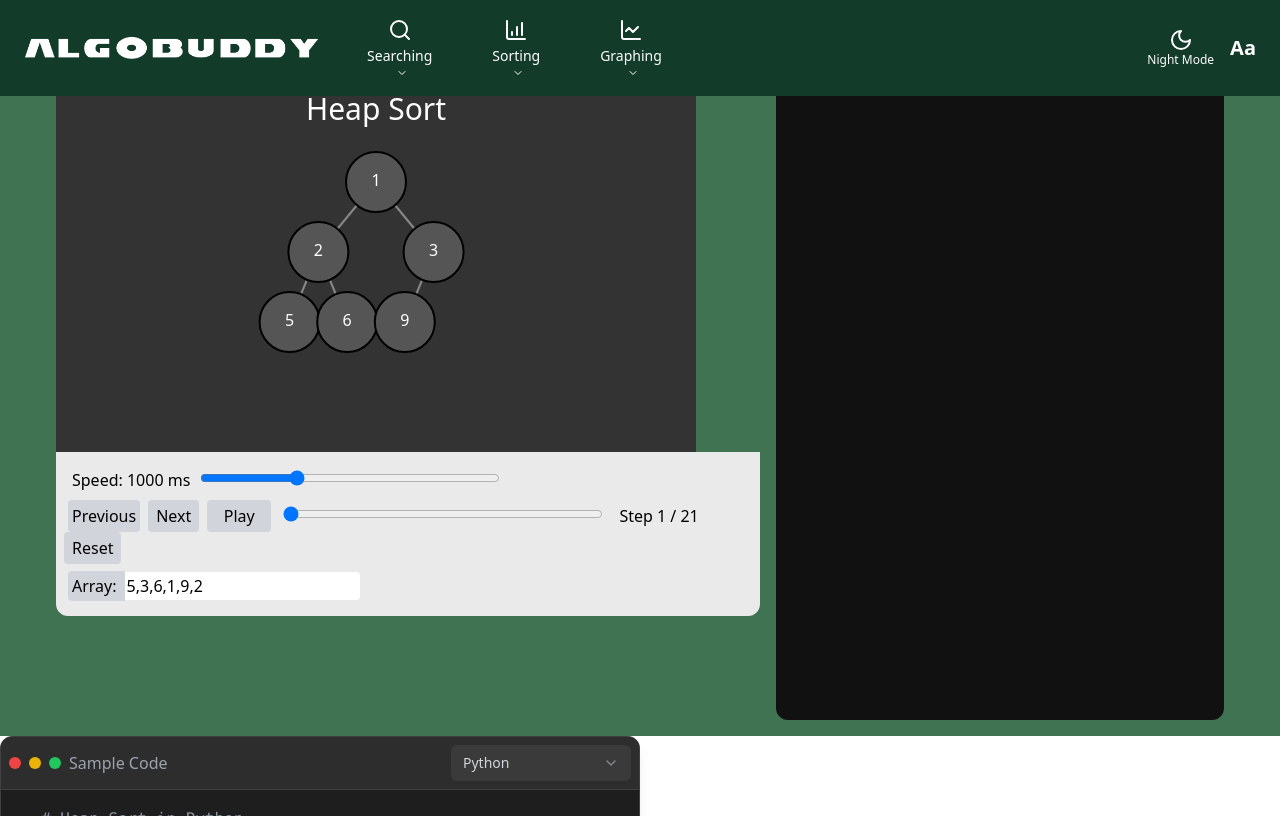
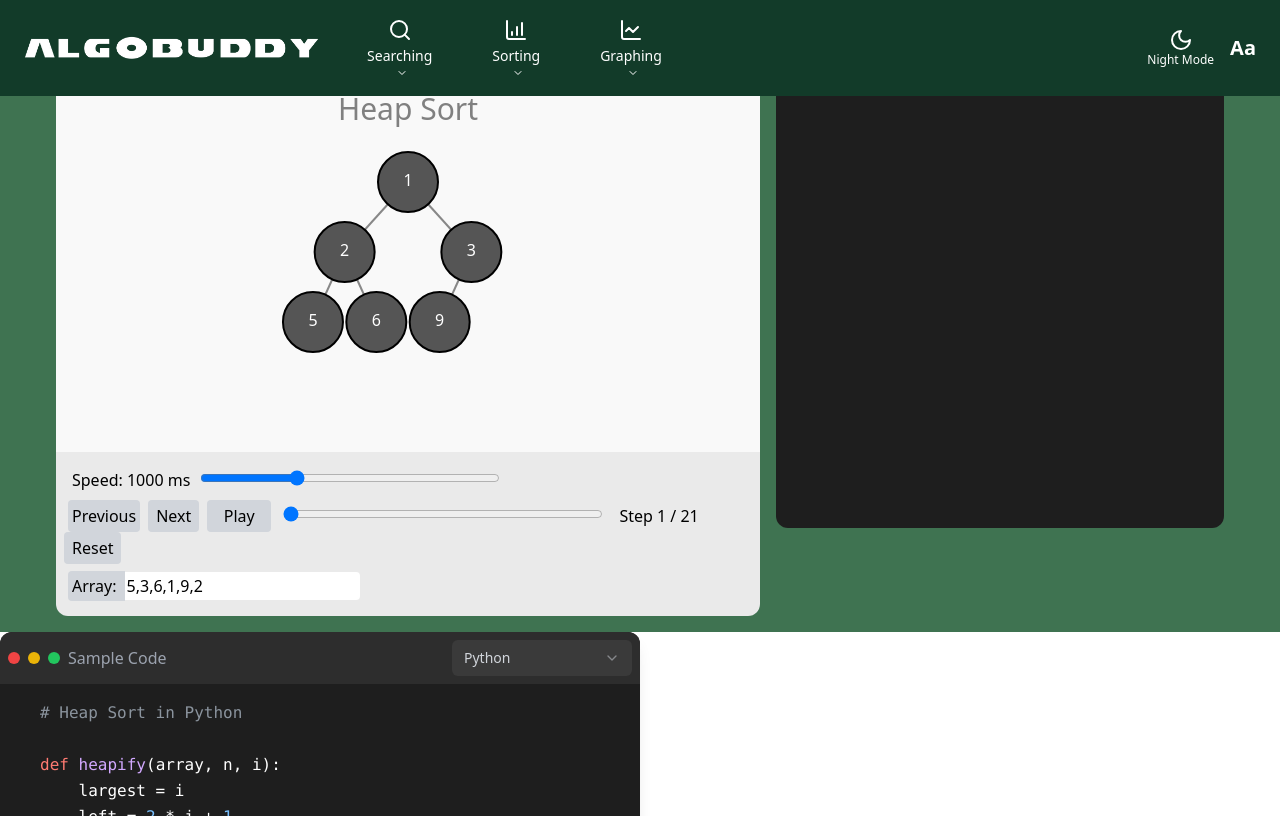
Before and after one commit to Taiyo10/AlgoBuddy, a React (Vite) app in the folder algobuddy/: page /heapsort in a window 1280 px wide. Built offline with nearby package versions, Linux system fonts and the light colour scheme.

Commit message:
Updating css

```diff
--- a/algobuddy/src/Visualizers/BaseViz/BarViz.jsx
+++ b/algobuddy/src/Visualizers/BaseViz/BarViz.jsx
@@ -203,19 +203,19 @@ const BarChartVisualizer = forwardRef(({ data, speed = 1000, title }, ref) => {
       .attr("x", svgWidth / 2)
       .attr("y", topMargin / 2) // Positioned in the upper half of the top margin
       .attr("text-anchor", "middle")
-      .attr("fill", "white")
+      .attr("fill", "dark")
       .attr("font-size", 30);
   }, [data, speed]);
 
   return (
     <svg
       ref={svgRef}
-      width="100vw"
-      height="70vh"
+      width="55vw"
+      height="50vh"
       style={{
-        backgroundColor: "#333",
         cursor: "grab"
       }}
+      className="bg-[#f9f9f9] dark:bg-[#1e1e1e] rounded-t-xl"
     />
   );
 });
--- a/algobuddy/src/Visualizers/BaseViz/GraphViz.jsx
+++ b/algobuddy/src/Visualizers/BaseViz/GraphViz.jsx
@@ -216,7 +216,7 @@ const GraphVisualizer = forwardRef(({ data, speed=1000, title}, ref) => {
         .attr("y", 60)
         .attr("text-anchor", "middle")
         .attr("alignment-baseline", "middle")
-        .attr("fill", "white")
+        .attr("fill", "gray")
         .attr("font-size", 30);
 
   }, [data, speed]);
@@ -225,12 +225,12 @@ const GraphVisualizer = forwardRef(({ data, speed=1000, title}, ref) => {
   return (
     <svg
       ref={svgRef}
-      width="50vw"
+      width="55vw"
       height="50vh"
       style={{
-        backgroundColor: "#333",
         cursor: "grab",
       }}
+      className="bg-[#f9f9f9] dark:bg-[#1e1e1e] rounded-t-xl"
     />
   );
 });
--- a/algobuddy/src/Visualizers/components/LogViewer.jsx
+++ b/algobuddy/src/Visualizers/components/LogViewer.jsx
@@ -10,15 +10,14 @@ const LogViewer = ({ logs }) => {
   return (
     <div
       style={{
-        height: "50vw",
+        height: "35vw",
         width: "35vw",
         overflowY: "auto",
-        backgroundColor: "#111",
         color: "#0f0",
         fontFamily: "monospace",
         padding: "1rem",
       }}
-      className="rounded-b-xl"
+      className="rounded-b-xl bg-[#1e1e1e]"
     >
       {logs.map((log, index) => (
         <div key={index}>{log}</div>
--- a/algobuddy/src/components/sampleCode/sampleCode.jsx
+++ b/algobuddy/src/components/sampleCode/sampleCode.jsx
@@ -53,9 +53,9 @@ const SampleCode = ({ Java, Python, JS, CPlusPlus }) => {
   };
 
   return (
-      <div className="w-1/2 rounded-xl overflow-hidden shadow-lg bg-[#1e1e1e] border border-neutral-700">
+      <div className="w-1/2 rounded-xl overflow-hidden shadow-lg bg-[#1e1e1e] ">
         {/* Top bar */}
-            <div className="flex items-center justify-between p-2 bg-[#2d2d2d] text-gray-400 border-b border-neutral-700">
+            <div className="flex items-center justify-between p-2 bg-[#2d2d2d] text-gray-400">
             {/* Left controls */}
             <div className="flex items-center gap-2">
                 <span className="h-3 w-3 rounded-full bg-red-500" />
--- a/algobuddy/src/pages/searchAlgos/binarySearchPage.jsx
+++ b/algobuddy/src/pages/searchAlgos/binarySearchPage.jsx
@@ -73,12 +73,14 @@ const BinarySearchPage = () => {
         </div>
       </div>
       <VisualizeAlgorithm config={binarySearchConfig}/>
+      <div className="flex justify-center my-4">
         <SampleCode
         Java={javaCode}
         Python={pythonCode}
         JS={jsCode}
         CPlusPlus={cppCode}
         />
+      </div>
       <Footer></Footer>
     </div>
   );
--- a/algobuddy/src/styles/global.css
+++ b/algobuddy/src/styles/global.css
@@ -13,7 +13,7 @@
   }
 
 .dark {
-    --background: 222.2 84% 4.9%; /* dark navy */
+    --background: 0 0% 7%; /* dark navy */
     --foreground: 210 40% 98%; /* near white text */
     --primary: 152 56% 22%; /* dark green */
     --secondary: 120 36% 25%; /* mid green */
```
Lines whose indentation alone changed are shown as unchanged.
